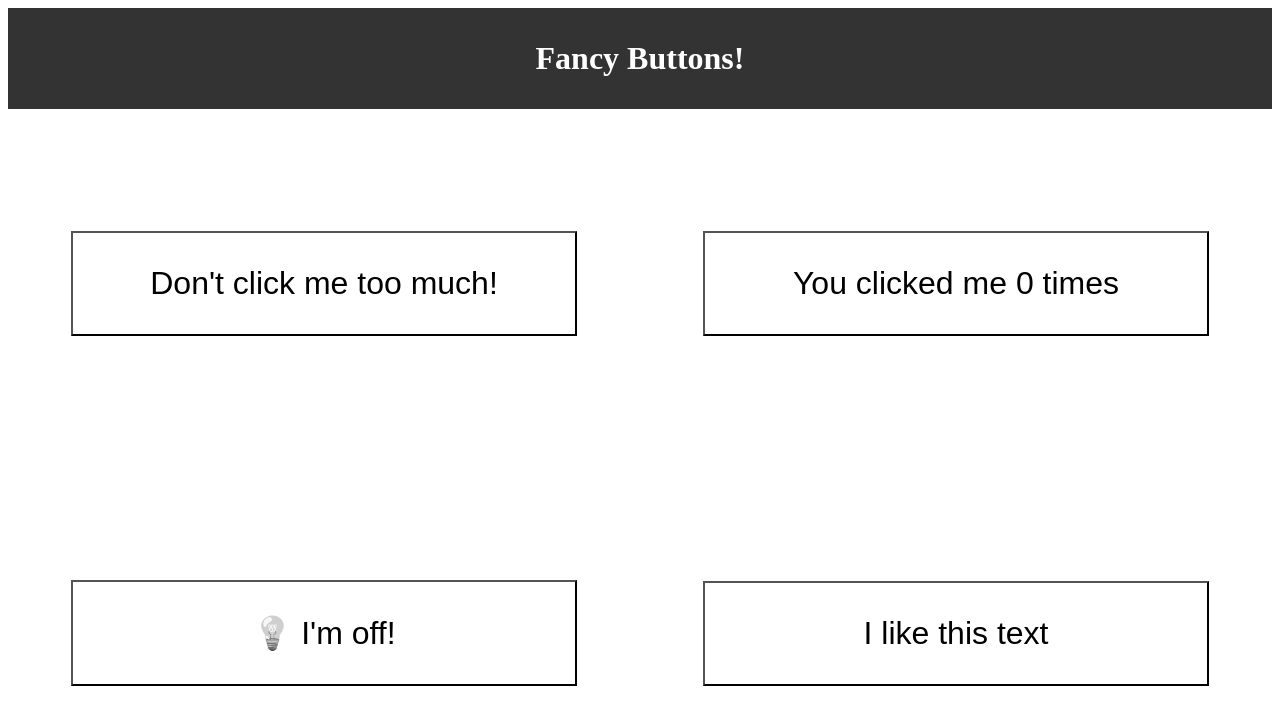
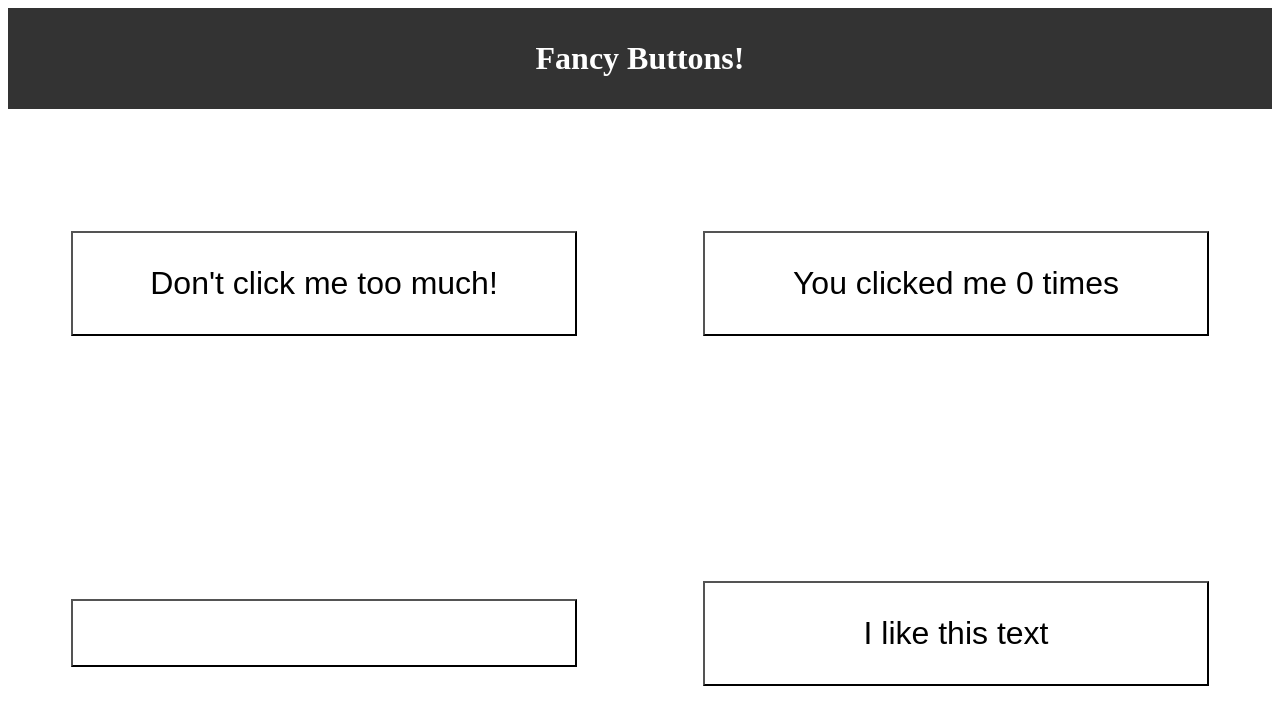
Before and after one commit to PandaBurglar/Fancy-Buttons, a React (Create React App) app: page / in a window 1280 px wide. Shown: the top 724 px of the page. Built offline with nearby package versions, Linux system fonts and the light colour scheme.

Commit message:
working tiny project. extract logic fro the LightSwitchButton component and pass down switchLight

```diff
--- a/src/components/LightSwitchButton.js
+++ b/src/components/LightSwitchButton.js
@@ -7,9 +7,9 @@ Add conditional rendering to the the potential message of the button (light bein
 */
 
 function LightSwitchButton(props){
-  const [light, setLight] = useState("off");
-  /* condition ? exprIfTrue : exprIfFalse */
-  const handleClick = () => setLight(light === "on" ? "off" : "on");
+  const {light, switchLight} = props;
+  const handleClick = () => switchLight();
+
   return (
     <button onClick={handleClick} className="LightSwitchButton">
       {light === "on" && <span className="on"><i>💡</i> I'm on!</span>}
```
